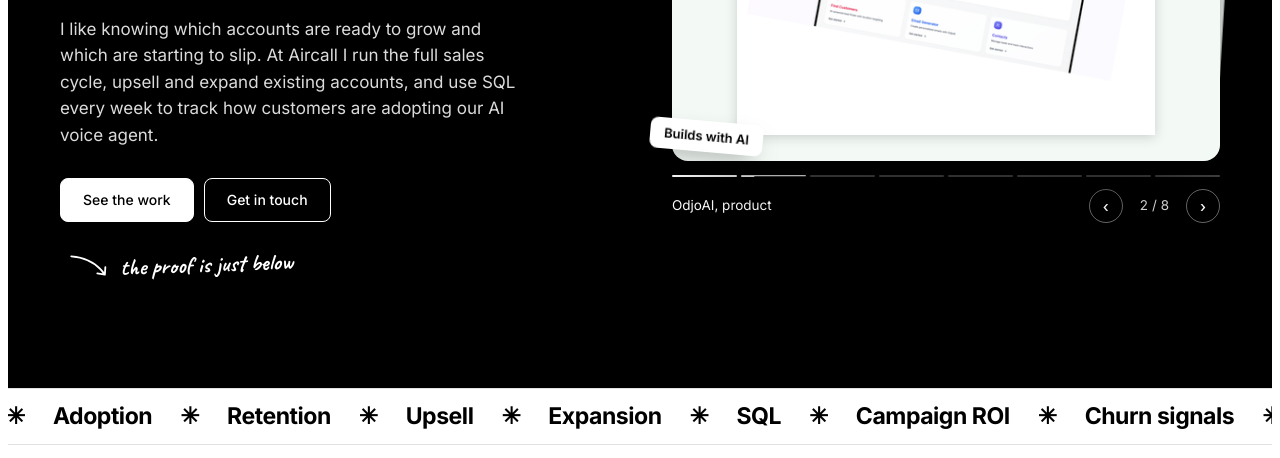
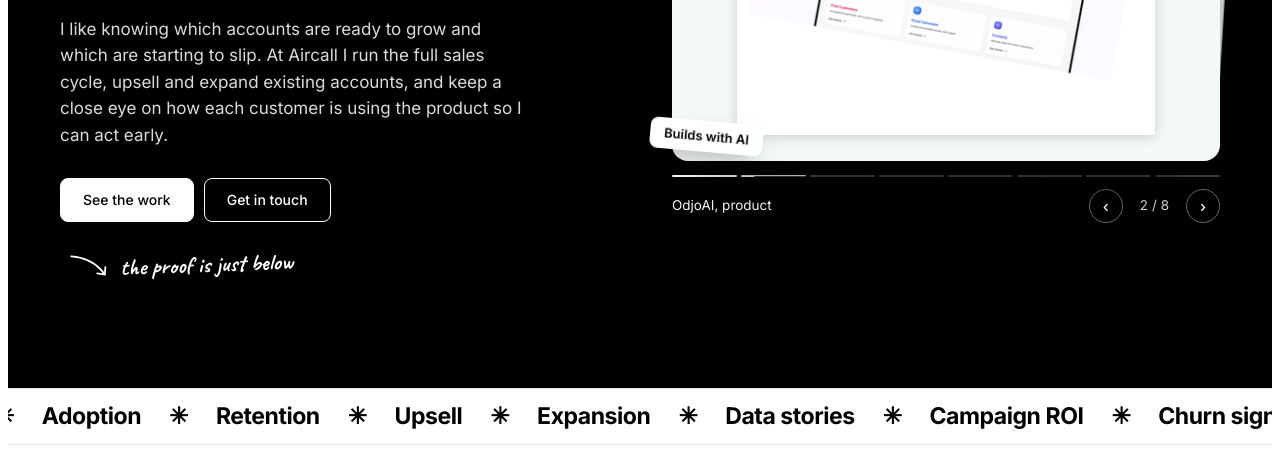
Before and after one commit to sumayaosman-pixel/web, a plain HTML site: page account-management.html in a window 1280 px wide. Shown: the part 494-952 px from the top of the page. Drawn offline with Linux system fonts and the light colour scheme; animation ran at ten frames a second.

Commit message:
Tone down SQL on account management page
Co-Authored-By: Claude Opus 5.5 <noreply@anthropic.com>
Claude-Session: https://claude.ai/code/session_01Msrmoqfnko2HoBAxz1Yhzj

```diff
--- a/account-management.html
+++ b/account-management.html
@@ -726,7 +726,7 @@ h1,h2,h3,h4,.index .t,.journey b,.big,.tk{font-family:var(--display)!important;f
       <div>
         <p class="role"><i></i>Sumaya Osman, London</p>
         <h1><span>Business graduate.</span> <em>AI native.</em> <span>Real results.</span></h1>
-        <p class="sub">I like knowing which accounts are ready to grow and which are starting to slip. At Aircall I run the full sales cycle, upsell and expand existing accounts, and use SQL every week to track how customers are adopting our AI voice agent.</p>
+        <p class="sub">I like knowing which accounts are ready to grow and which are starting to slip. At Aircall I run the full sales cycle, upsell and expand existing accounts, and keep a close eye on how each customer is using the product so I can act early.</p>
         <div class="links"><a class="chip solid" href="#work">See the work</a><a class="chip" href="#contact">Get in touch</a></div>
         <p class="note hero-note"><svg viewBox="0 0 60 40" width="46" height="30" aria-hidden="true"><path d="M4 6c18 2 34 10 44 26M48 32l-10-2M48 32l1-10" fill="none" stroke="currentColor" stroke-width="2.4" stroke-linecap="round"/></svg>the proof is just below</p>
       </div>
@@ -752,7 +752,7 @@ h1,h2,h3,h4,.index .t,.journey b,.big,.tk{font-family:var(--display)!important;f
   </div>
 </header>
 
-<div class="ticker" aria-hidden="true"><div class="tk"><span>Account health</span><i>✳</i><span>Adoption</span><i>✳</i><span>Retention</span><i>✳</i><span>Upsell</span><i>✳</i><span>Expansion</span><i>✳</i><span>SQL</span><i>✳</i><span>Campaign ROI</span><i>✳</i><span>Churn signals</span><i>✳</i><span>Account health</span><i>✳</i><span>Adoption</span><i>✳</i><span>Retention</span><i>✳</i><span>Upsell</span><i>✳</i><span>Expansion</span><i>✳</i><span>SQL</span><i>✳</i><span>Campaign ROI</span><i>✳</i><span>Churn signals</span><i>✳</i></div></div>
+<div class="ticker" aria-hidden="true"><div class="tk"><span>Account health</span><i>✳</i><span>Adoption</span><i>✳</i><span>Retention</span><i>✳</i><span>Upsell</span><i>✳</i><span>Expansion</span><i>✳</i><span>Data stories</span><i>✳</i><span>Campaign ROI</span><i>✳</i><span>Churn signals</span><i>✳</i><span>Account health</span><i>✳</i><span>Adoption</span><i>✳</i><span>Retention</span><i>✳</i><span>Upsell</span><i>✳</i><span>Expansion</span><i>✳</i><span>Data stories</span><i>✳</i><span>Campaign ROI</span><i>✳</i><span>Churn signals</span><i>✳</i></div></div>
 <main>
   <section class="wrap index" id="work" aria-label="Selected work">
     <div class="ihead"><b>Selected work</b><span>2023 to 2026</span></div>
@@ -794,7 +794,7 @@ h1,h2,h3,h4,.index .t,.journey b,.big,.tk{font-family:var(--display)!important;f
 </svg></div></div>
       </div>
       <ol class="journey six">
-        <li><span class="jn">1</span><b>Track adoption</b><p>Every week I run SQL on call volume to see how customers are adopting our AI voice agent, and which accounts are ready for more.</p><span class="jw">Aircall</span></li>
+        <li><span class="jn">1</span><b>Track adoption</b><p>Every week I review call volume to see how customers are adopting our AI voice agent, and which accounts are ready for more.</p><span class="jw">Aircall</span></li>
         <li><span class="jn">2</span><b>Spot risk early</b><p>Track new-customer ramp-up and usage trends, so accounts that are slow to get going get support before they drift.</p><span class="jw">Aircall</span></li>
         <li><span class="jn">3</span><b>Grow the account</b><p>Upsell and expand existing accounts at Aircall. At Apple, matching customers to what they actually needed took my attachment rate to about double the store target.</p><span class="jw">Aircall · Apple</span></li>
         <li><span class="jn">4</span><b>Set customers up well</b><p>Run product trials, configure AI voice agents around each customer's workflows and hold short enablement calls after set-up.</p><span class="jw">Aircall</span></li>
```
